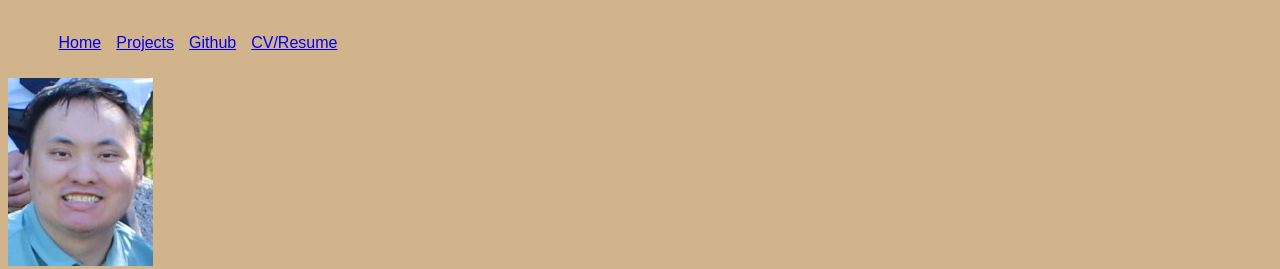
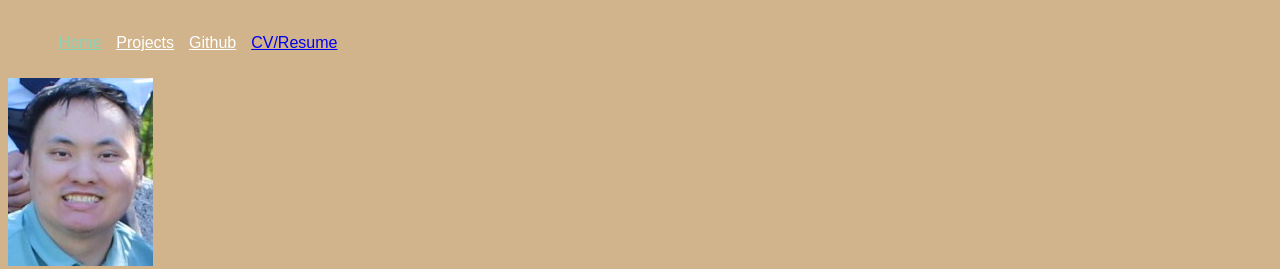
Before and after one commit to kthao91/kthao91.github.io, a plain HTML site: page index.html in a window 1280 px wide. In both pictures the pointer is over the link "Home". Shown: the top 269 px of the page. Drawn offline with Linux system fonts and the light colour scheme.

Commit message:
Update main.css
color

```diff
--- a/css/main.css
+++ b/css/main.css
@@ -69,9 +69,17 @@ li{
 .nav-link{
     transition: 0.3s ease-out;
 }
+.nav-link a{
+    color: white;
+}
 
-.nav-link:hover{
-    color: dodgerblue;
+
+.nav-link a:hover{
+    color: #8cd2b4;
+}
+
+.nav-link a:visited{
+    color: #b48cd2;
 }
 
 .hamburger{
```
